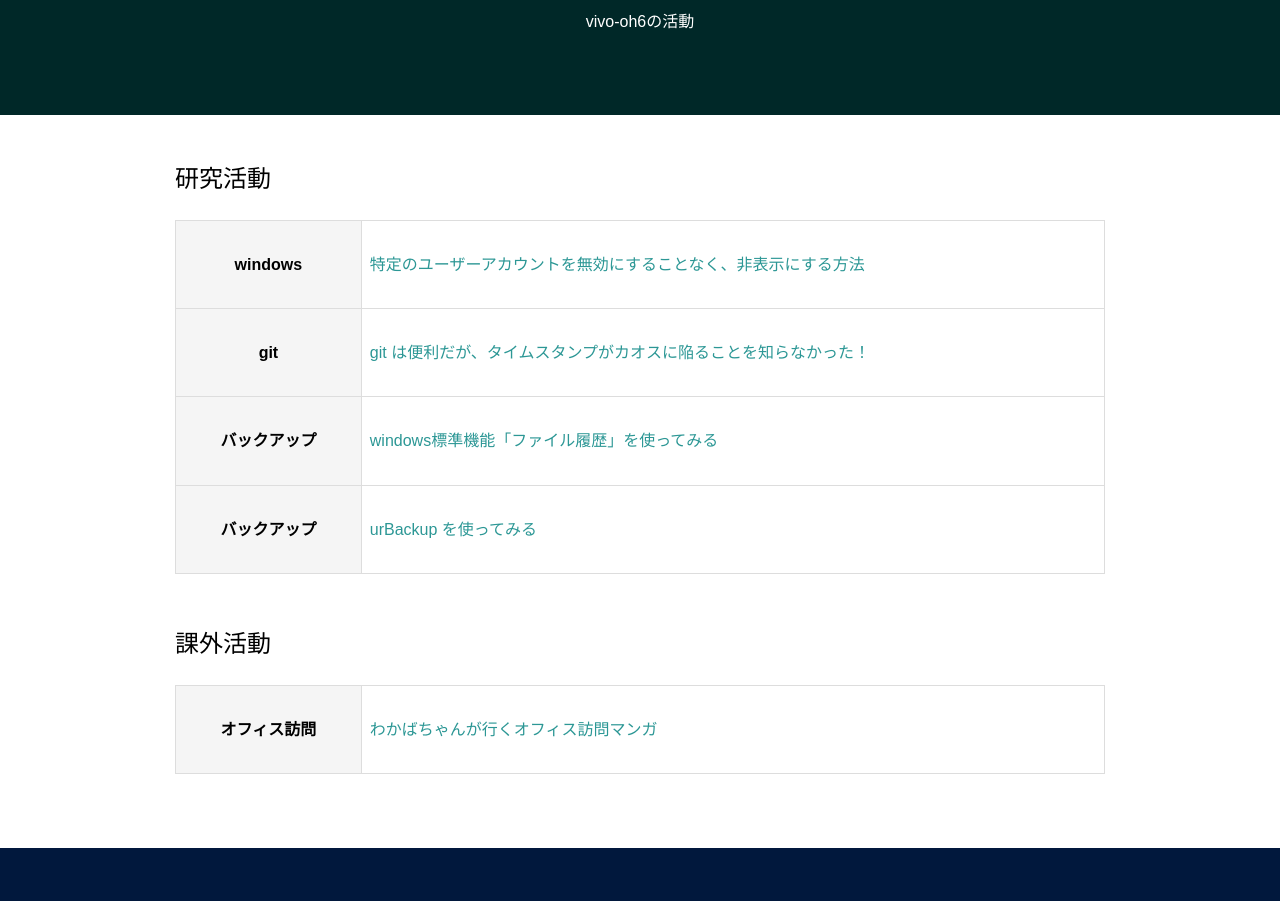
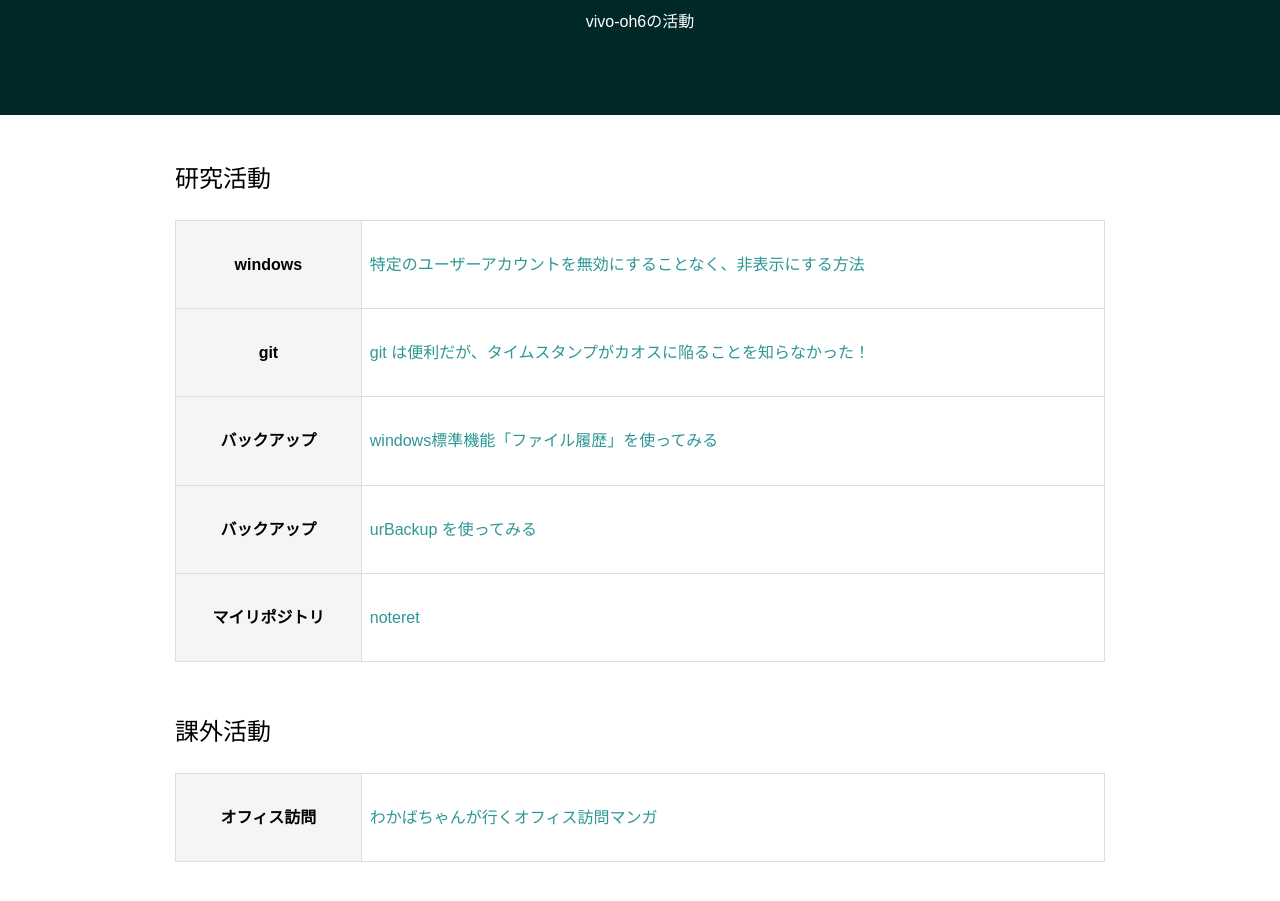
Before and after one commit to blabsupport/GithubPages, a plain HTML site: page works.html in a window 1280 px wide. Shown: the part 185-1086 px from the top of the page. Drawn offline with Linux system fonts and the light colour scheme.

Commit message:
apply 250323 1429

```diff
--- a/works.html
+++ b/works.html
@@ -44,6 +44,10 @@
             <th>バックアップ</th>
             <td><a href="post/2024/10/urbackup.html" target="_blank">urBackup を使ってみる</a></td>
           </tr>
+          <tr>
+            <th>マイリポジトリ</th>
+            <td><a href="https://github.com/blabsupport/noteret" target="_blank">noteret</a></td>
+          </tr>
         </tbody>
       </table>
     </div>
```
